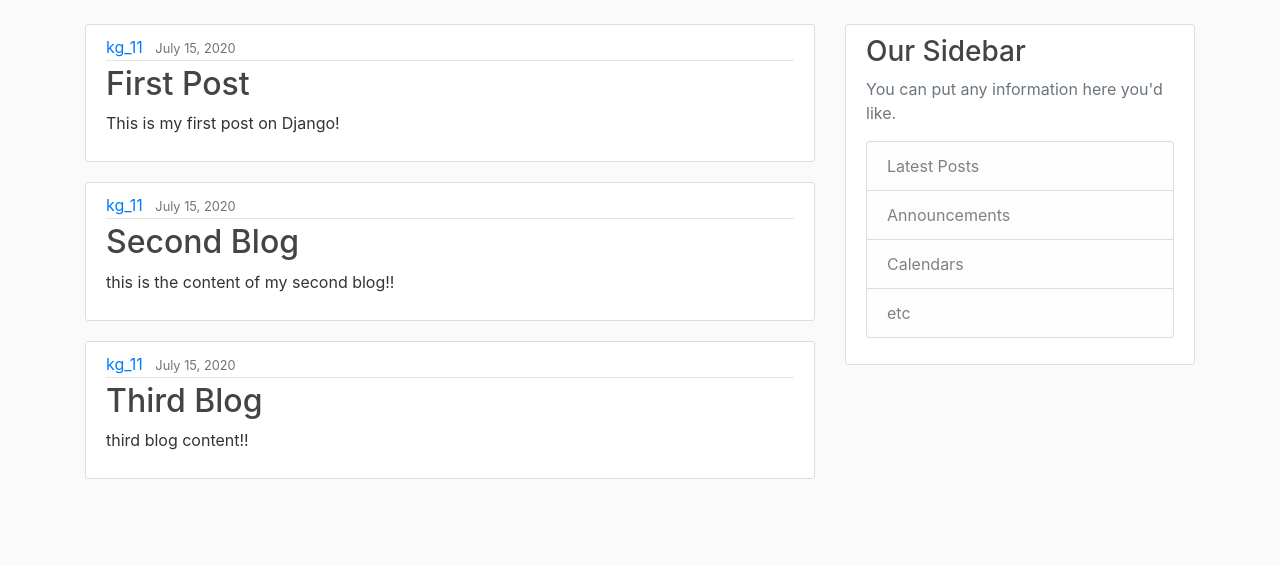
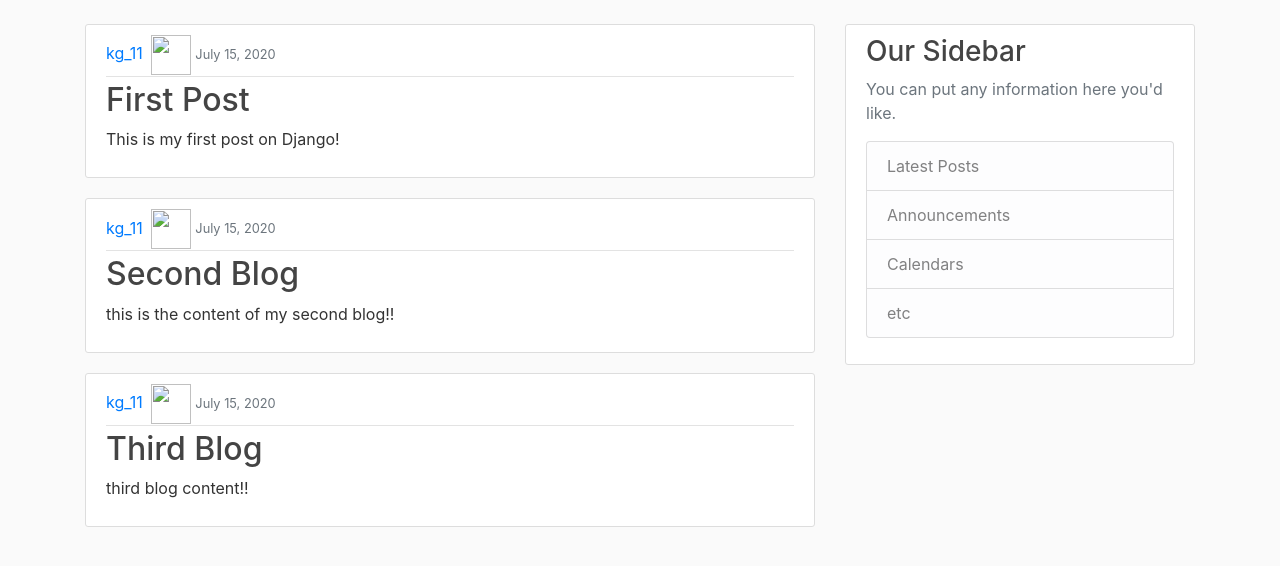
Before and after one commit to tracer11/django_blog, a Django app: page / in a window 1280 px wide. Shown: the part 56-622 px from the top of the page. Run offline with Django 3.2, Linux system fonts and the light colour scheme; data comes from the database, SQL or seed files in the repository; some libraries are stand-ins or nearby versions.

Commit message:
added author image by each post

```diff
--- a/blog/templates/blog/home.html
+++ b/blog/templates/blog/home.html
@@ -5,7 +5,7 @@
     <article class="media content-section">
       <div class="media-body">
         <div class="article-metadata">
-          <a class="mr-2" href="{% url 'profile' %}">{{ post.author }}</a>
+          <a class="mr-2" href="{% url 'profile' %}">{{ post.author }}</a><img src="{{ user.profile.image.url }}" style="width:40px;height:40px">
           <small class="text-muted">{{ post.date_posted|date:'F d, Y' }}</small>
         </div>
         <h2><a class="article-title" href="#">{{ post.title }}</a></h2>
```
